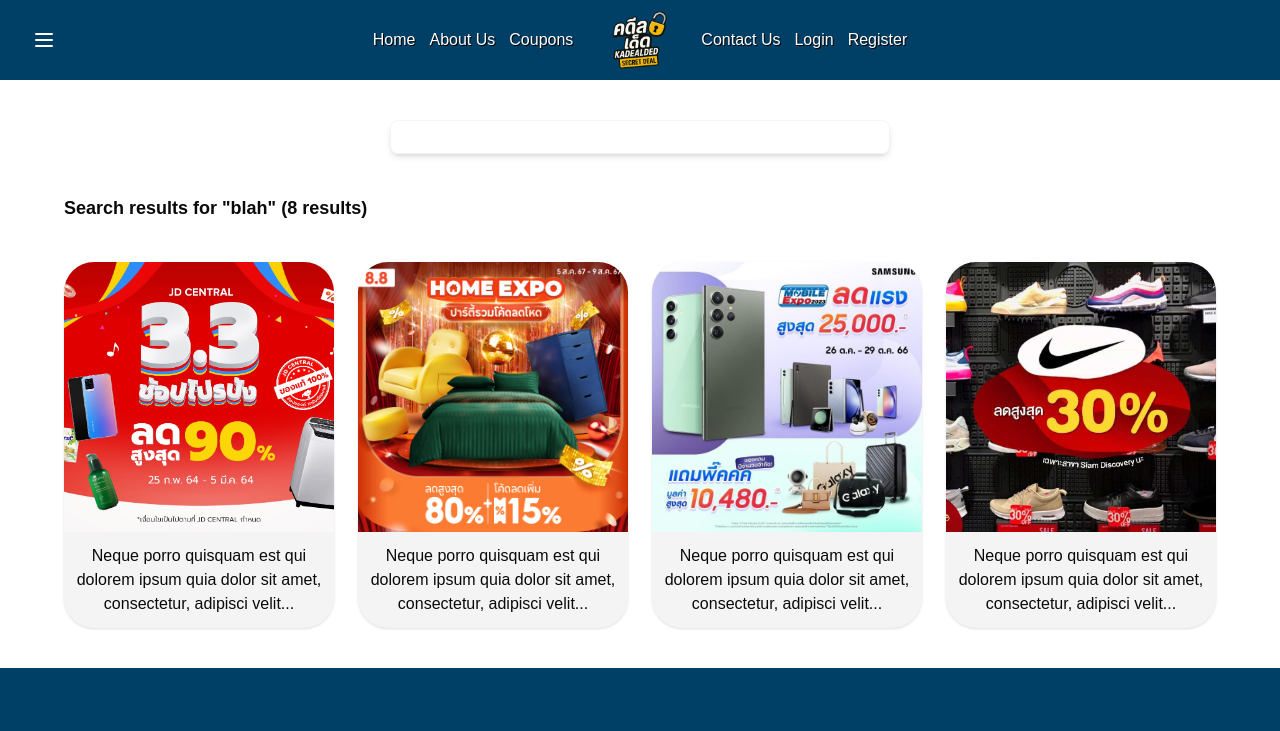
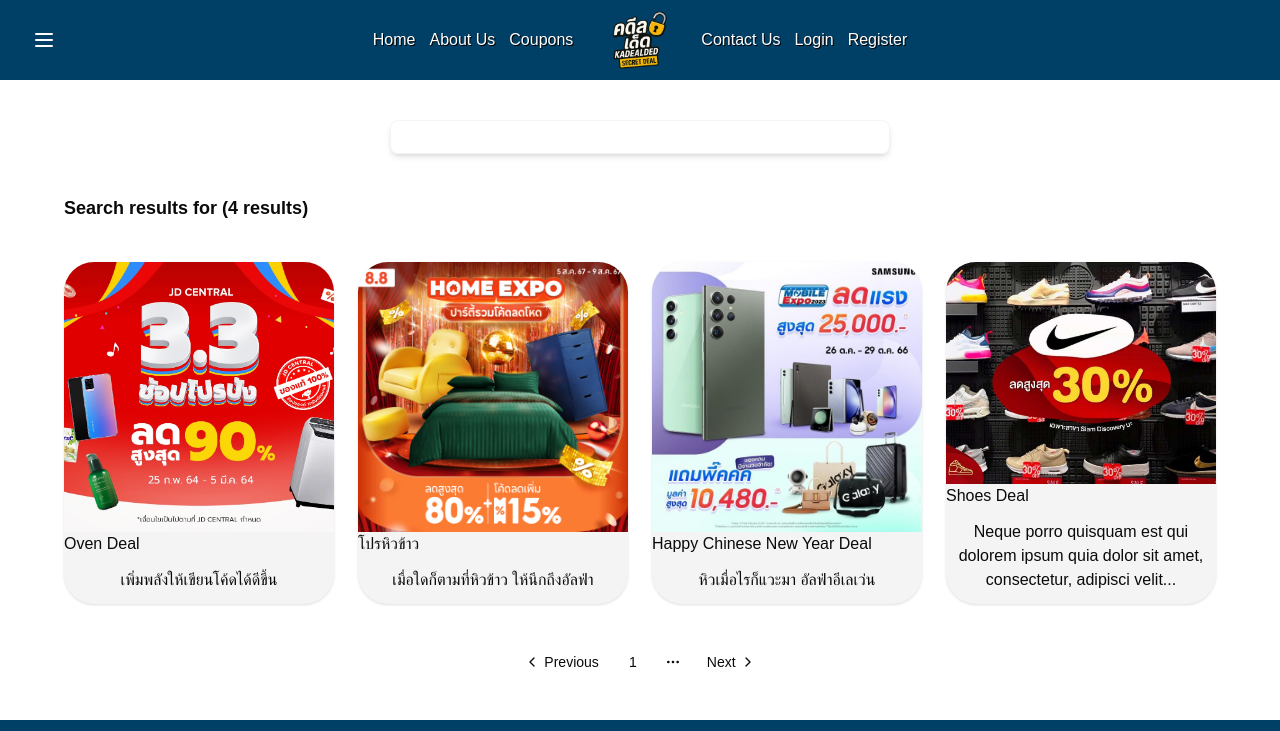
Before and after one commit to suttirakcha/ui-kadealded, a React (Vite) app: page /searchDeal in a window 1280 px wide. Shown: the top 731 px of the page. Built offline with nearby package versions, Linux system fonts and the light colour scheme; a web font is replaced by a local one.

Commit message:
feat: update search filter

```diff
--- /dev/null
+++ b/src/components/ui/pagination.jsx
@@ -0,0 +1,118 @@
+import * as React from "react"
+import {
+  ChevronLeftIcon,
+  ChevronRightIcon,
+  MoreHorizontalIcon,
+} from "lucide-react"
+
+import { cn } from "@/lib/utils"
+import { buttonVariants } from "@/components/ui/button";
+
+function Pagination({
+  className,
+  ...props
+}) {
+  return (
+    <nav
+      role="navigation"
+      aria-label="pagination"
+      data-slot="pagination"
+      className={cn("mx-auto flex w-full justify-center", className)}
+      {...props} />
+  );
+}
+
+function PaginationContent({
+  className,
+  ...props
+}) {
+  return (
+    <ul
+      data-slot="pagination-content"
+      className={cn("flex flex-row items-center gap-1", className)}
+      {...props} />
+  );
+}
+
+function PaginationItem({
+  ...props
+}) {
+  return <li data-slot="pagination-item" {...props} />;
+}
+
+function PaginationLink({
+  className,
+  isActive,
+  size = "icon",
+  ...props
+}) {
+  return (
+    <a
+      aria-current={isActive ? "page" : undefined}
+      data-slot="pagination-link"
+      data-active={isActive}
+      className={cn(buttonVariants({
+        variant: isActive ? "outline" : "ghost",
+        size,
+      }), className)}
+      {...props} />
+  );
+}
+
+function PaginationPrevious({
+  className,
+  ...props
+}) {
+  return (
+    <PaginationLink
+      aria-label="Go to previous page"
+      size="default"
+      className={cn("gap-1 px-2.5 sm:pl-2.5", className)}
+      {...props}>
+      <ChevronLeftIcon />
+      <span className="hidden sm:block">Previous</span>
+    </PaginationLink>
+  );
+}
+
+function PaginationNext({
+  className,
+  ...props
+}) {
+  return (
+    <PaginationLink
+      aria-label="Go to next page"
+      size="default"
+      className={cn("gap-1 px-2.5 sm:pr-2.5", className)}
+      {...props}>
+      <span className="hidden sm:block">Next</span>
+      <ChevronRightIcon />
+    </PaginationLink>
+  );
+}
+
+function PaginationEllipsis({
+  className,
+  ...props
+}) {
+  return (
+    <span
+      aria-hidden
+      data-slot="pagination-ellipsis"
+      className={cn("flex size-9 items-center justify-center", className)}
+      {...props}>
+      <MoreHorizontalIcon className="size-4" />
+      <span className="sr-only">More pages</span>
+    </span>
+  );
+}
+
+export {
+  Pagination,
+  PaginationContent,
+  PaginationLink,
+  PaginationItem,
+  PaginationPrevious,
+  PaginationNext,
+  PaginationEllipsis,
+}
--- a/src/data/items.js
+++ b/src/data/items.js
@@ -29,19 +29,19 @@ export const items = [
   {
     id: 5,
     title: "Oven Deal",
-    description: "Neque porro quisquam est qui dolorem ipsum quia dolor sit amet, consectetur, adipisci velit...",
+    description: "เพิ่มพลังให้เขียนโค้ดได้ดีขึ้น",
     imgSrc: "/src/assets/mock5.jpg"
   },
   {
     id: 6,
-    title: "Electronics Deal",
-    description: "Neque porro quisquam est qui dolorem ipsum quia dolor sit amet, consectetur, adipisci velit...",
+    title: "โปรหิวข้าว",
+    description: "เมื่อใดก็ตามที่หิวข้าว ให้นึกถึงอัลฟ่า",
     imgSrc: "/src/assets/mock6.jpg"
   },
   {
     id: 7,
     title: "Happy Chinese New Year Deal",
-    description: "Neque porro quisquam est qui dolorem ipsum quia dolor sit amet, consectetur, adipisci velit...",
+    description: "หิวเมื่อไรก็แวะมา อัลฟ่าอีเลเว่น",
     imgSrc: "/src/assets/mock7.jpg"
   },
   {
--- a/src/pages/SearchDeal.jsx
+++ b/src/pages/SearchDeal.jsx
@@ -1,20 +1,52 @@
 import { CardDeal } from "@/components/ui/card";
 import { items, items2 } from "../data/items";
 import { useState } from "react";
+import {
+  Pagination,
+  PaginationContent,
+  PaginationEllipsis,
+  PaginationItem,
+  PaginationLink,
+  PaginationNext,
+  PaginationPrevious,
+} from "@/components/ui/pagination";
+import { useSearchParams } from "react-router";
 
 function SearchDeal() {
-  const [searchQuery, setSearchQuery] = useState(null)
+  const [inputValue, setInputValue] = useState("");
+  const [searchQuery, setSearchQuery] = useSearchParams();
+
+  const searchResult = searchQuery.get("result");
+
+  const filteredItems = searchResult
+    ? items.filter(
+        (item) =>
+          item.title.toLowerCase().includes(searchResult.toLowerCase()) ||
+          item.description.toLowerCase().includes(searchResult.toLowerCase())
+      )
+    : items;
   return (
     <div>
-      <form className="flex flex-col items-center my-10 px-6">
-      <input type="text" className="shadow-md rounded-md max-w-[500px] w-full py-1 border border-gray-100" />
+      <form
+        onSubmit={(e) => {
+          e.preventDefault();
+          setSearchQuery({ result: inputValue });
+          setInputValue("");
+        }}
+        className="flex flex-col items-center my-10 px-6"
+      >
+        <input
+          type="text"
+          value={inputValue}
+          onChange={(e) => setInputValue(e.target.value)}
+          className="shadow-md rounded-md max-w-[500px] w-full px-5 py-1 border border-gray-100"
+        />
       </form>
       <h1 className="text-lg font-bold mx-auto max-w-[1200px] px-6">
-        Search results for "blah" (8 results)
+        Search results for {searchResult} ({filteredItems.length} result{filteredItems.length === 1 ? '' : 's'})
       </h1>
-
-      <div className="mx-auto max-w-[1200px] w-full h-full rounded-2xl px-6 py-10 grid grid-cols-1 md:grid-cols-2 lg:grid-cols-3 xl:grid-cols-4 gap-6 relative">
-        {items.map((item) => (
+        {filteredItems.length > 0 ? <div className="mx-auto max-w-[1200px] w-full h-full rounded-2xl px-6 py-10 grid grid-cols-1 md:grid-cols-2 lg:grid-cols-3 xl:grid-cols-4 gap-6 relative">
+        {filteredItems.map((item) => (
           <CardDeal
             key={item.id}
             onClick={() => handleClick(item.id)}
@@ -25,11 +57,28 @@ function SearchDeal() {
               alt="promotion"
               className="w-full h-full object-cover"
             />
+            <h2>{item.title}</h2>
             <p className="mx-auto p-3 text-center">{item.description}</p>
           </CardDeal>
         ))}
-      </div>
+      </div> : <div className="mx-auto w-full max-w-[300px] text-center text-3xl py-50">Result not found</div>}
 
+      <Pagination className="mb-10">
+        <PaginationContent>
+          <PaginationItem>
+            <PaginationPrevious href="#" />
+          </PaginationItem>
+          <PaginationItem>
+            <PaginationLink href="#">1</PaginationLink>
+          </PaginationItem>
+          <PaginationItem>
+            <PaginationEllipsis />
+          </PaginationItem>
+          <PaginationItem>
+            <PaginationNext href="#" />
+          </PaginationItem>
+        </PaginationContent>
+      </Pagination>
     </div>
   );
 }
```
Also changed, not shown: 1 other file (tests, documents, lock files or other folders).
